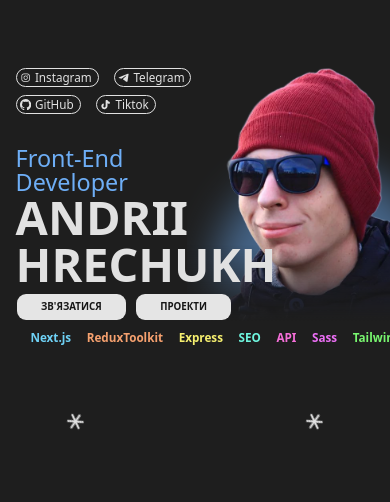
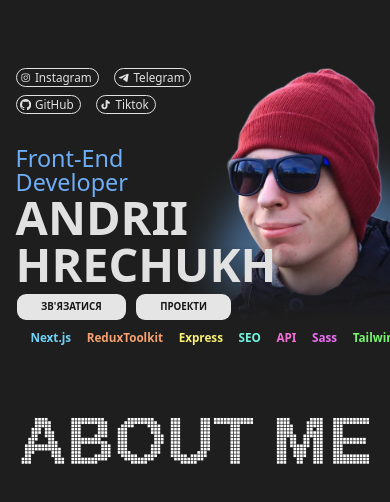
Before and after one commit to AndrewHypster/Portfolio, a Next.js app: page / in a window 390 px wide. Shown: the top 502 px of the page. Built offline with nearby package versions, Linux system fonts and the light colour scheme; a web font is replaced by a local one.

Commit message:
particle title

```diff
--- a/app/hero-page-style/hero-about.module.css
+++ b/app/hero-page-style/hero-about.module.css
@@ -1,40 +1,28 @@
 .about {
+  width: 100%;
   margin-top: 10vh;
 }
 
 .titleBox {
   position: relative;
   width: 100%;
-  --about-title-font-size: clamp(48px, 12vw, 160px);
+
+  --about-title-font-size: clamp(0px, 17vw, 160px);
+
   font-size: var(--about-title-font-size);
+
   color: var(--foreground);
   gap: 0.2em;
+
   display: flex;
   justify-content: center;
   align-items: center;
-}
 
-.numberParticle,
-.textParticle {
-  height: 1em;
-  flex: 0 0 auto;
-}
-
-.numberParticle {
-  width: 1.5em;
-}
-
-.textParticle {
-  width: 7.2em;
+  min-height: 1.2em;
 }
 
 .title {
   display: none;
-}
-
-.title span {
-  font-weight: 100;
-  font-style: italic;
 }
 
 .titleIcon {
@@ -42,11 +30,8 @@
 }
 
 @media (max-width: 600px) {
-  .titleBox {
-    --about-title-font-size: clamp(18px, 8vw, 72px);
-    gap: 0.1em;
-    padding: 0 0.5rem;
-    box-sizing: border-box;
+  .titleIcon {
+    display: none;
   }
 }
 
--- a/app/page.jsx
+++ b/app/page.jsx
@@ -194,26 +194,18 @@ export default function Home() {
         <div className={about.titleBox}>
           <Asterisk className={about.titleIcon} size=".8em" />
           <h2 className="hidden">01 ABOUT ME</h2>
-          <ParticleText
-            text="01"
-            fontSize="var(--about-title-font-size)"
-            fontWeight={200}
-            color="#ffffff"
-            interactionRadius={200}
-            interactionStrength={0.2}
-            particleSize="5%"
-            particleGap="5%"
-          />
-          <ParticleText
-            text="ABOUT ME"
-            fontSize="var(--about-title-font-size)"
-            fontWeight={700}
-            color="#ffffff"
-            interactionRadius={200}
-            interactionStrength={0.2}
-            particleSize="5%"
-            particleGap="5%"
-          />
+
+            <ParticleText
+              text="ABOUT ME"
+              fontSize="100%"
+              fontWeight={700}
+              color="#ffffff"
+              interactionRadius={100}
+              interactionStrength={2}
+              particleSize="5%"
+              particleGap="5%"
+            />
+
           <Asterisk className={about.titleIcon} size=".8em" />
         </div>
       </section>
--- a/components/particleText.jsx
+++ b/components/particleText.jsx
@@ -15,13 +15,15 @@ function resolveCssPixels(value, container, reference, fallback) {
   }
 
   const probe = document.createElement("span");
+
   probe.style.position = "absolute";
   probe.style.visibility = "hidden";
   probe.style.fontSize = value;
-  probe.style.width = `${reference}px`;
+
   container.appendChild(probe);
 
   const pixels = parseFloat(getComputedStyle(probe).fontSize);
+
   probe.remove();
 
   return Number.isFinite(pixels) ? pixels : fallback;
@@ -33,12 +35,15 @@ function resolveCssColor(value, container, fallback) {
   }
 
   const probe = document.createElement("span");
+
   probe.style.position = "absolute";
   probe.style.visibility = "hidden";
   probe.style.color = value;
+
   container.appendChild(probe);
 
   const resolvedColor = getComputedStyle(probe).color;
+
   probe.remove();
 
   return resolvedColor || fallback;
@@ -46,13 +51,25 @@ function resolveCssColor(value, container, fallback) {
 
 export default function ParticleText({
   text,
+
+  // Можна:
+  // 100
+  // "50%"
+  // "10vw"
+  // "10vh"
+  // "5rem"
   fontSize = 100,
+
   fontWeight = 700,
+
   color = "#ffffff",
+
   interactionRadius = 100,
-  interactionStrength = 3,
-  particleSize = 2,
-  particleGap = 5,
+  interactionStrength = 5,
+
+  particleSize = 4,
+  particleGap = 8,
+
   className = "",
   inline = false,
 }) {
@@ -81,51 +98,65 @@ export default function ParticleText({
 
     let width = 0;
     let height = 0;
-    const resolvedColor = resolveCssColor(color, container, "#ffffff");
+
+    let resolvedColor = resolveCssColor(color, container, "#ffffff");
 
     const createParticles = () => {
-      // Тимчасовий canvas для визначення пікселів тексту
       const textCanvas = document.createElement("canvas");
-
       const textCtx = textCanvas.getContext("2d");
 
       if (!textCtx) return;
 
-      const currentFontSize = resolveCssPixels(fontSize, container, 16, 100);
+      const parentFontSize =
+        parseFloat(getComputedStyle(container).fontSize) || 100;
+
+      const currentFontSize = resolveCssPixels(
+        fontSize,
+        container,
+        parentFontSize,
+        parentFontSize,
+      );
+
       const currentParticleGap = resolveCssPixels(
         particleGap,
         container,
         currentFontSize,
         5,
       );
-      const currentParticleSize = resolveCssPixels(
+
+      const requestedParticleSize = resolveCssPixels(
         particleSize,
         container,
         currentFontSize,
         2,
       );
 
-      const safeParticleGap = Math.max(currentParticleGap, 0.1);
+      // Keep each square proportional to the rendered letter height.
+      const currentParticleSize = Math.min(
+        requestedParticleSize,
+        currentParticleGap * 0.8,
+      );
+
+      const safeParticleGap = Math.max(currentParticleGap, 0.5);
 
       textCtx.font = `${fontWeight} ${currentFontSize}px Arial, sans-serif`;
+
       textCtx.textAlign = "center";
       textCtx.textBaseline = "middle";
 
-      const textWidth = Math.ceil(textCtx.measureText(text).width);
-      width = textWidth + currentParticleSize;
-      height = Math.ceil(currentFontSize);
+      const metrics = textCtx.measureText(text);
 
-      textCanvas.width = width;
-      textCanvas.height = height;
-
-      textCtx.font = `${fontWeight} ${currentFontSize}px Arial, sans-serif`;
-      textCtx.textAlign = "center";
-      textCtx.textBaseline = "middle";
+      const textWidth = Math.ceil(metrics.width);
+      const textHeight = Math.ceil(currentFontSize);
 
       const dpr = Math.min(window.devicePixelRatio || 1, 2);
 
-      container.style.width = `${width}px`;
-      container.style.height = `${height}px`;
+      /*
+       * Розмір ParticleText = розмір тексту
+       */
+      width = textWidth;
+      height = textHeight;
+
       canvas.width = width * dpr;
       canvas.height = height * dpr;
       canvas.style.width = `${width}px`;
@@ -133,7 +164,15 @@ export default function ParticleText({
 
       ctx.setTransform(dpr, 0, 0, dpr, 0, 0);
 
-      textCtx.fillStyle = "#ffffff";
+      textCanvas.width = width;
+      textCanvas.height = height;
+
+      textCtx.font = `${fontWeight} ${currentFontSize}px Arial, sans-serif`;
+
+      textCtx.textAlign = "center";
+      textCtx.textBaseline = "middle";
+
+      textCtx.fillStyle = "#fff";
 
       textCtx.fillText(text, width / 2, height / 2);
 
@@ -143,17 +182,25 @@ export default function ParticleText({
 
       for (let y = 0; y < height; y += safeParticleGap) {
         for (let x = 0; x < width; x += safeParticleGap) {
-          const index = (y * width + x) * 4;
+          const sampleX = Math.min(
+            Math.floor(x + safeParticleGap / 2),
+            width - 1,
+          );
+          const sampleY = Math.min(
+            Math.floor(y + safeParticleGap / 2),
+            height - 1,
+          );
+          const index = (sampleY * width + sampleX) * 4;
 
           const alpha = imageData.data[index + 3];
 
           if (alpha > 100) {
             particles.push({
-              x,
-              y,
+              x: x + (safeParticleGap - currentParticleSize) / 2,
+              y: y + (safeParticleGap - currentParticleSize) / 2,
 
-              originX: x,
-              originY: y,
+              originX: x + (safeParticleGap - currentParticleSize) / 2,
+              originY: y + (safeParticleGap - currentParticleSize) / 2,
 
               vx: 0,
               vy: 0,
@@ -167,45 +214,72 @@ export default function ParticleText({
       particlesRef.current = particles;
     };
 
-    const setup = () => {
-      createParticles();
-    };
-
     const handlePointerMove = (event) => {
       const rect = canvas.getBoundingClientRect();
 
       mouseRef.current.x = event.clientX - rect.left;
+
       mouseRef.current.y = event.clientY - rect.top;
+
       mouseRef.current.active = true;
     };
 
     const handlePointerLeave = () => {
       mouseRef.current.active = false;
+
+      for (const particle of particlesRef.current) {
+        particle.vx *= 0.35;
+        particle.vy *= 0.35;
+      }
     };
 
     canvas.addEventListener("pointermove", handlePointerMove);
 
     canvas.addEventListener("pointerleave", handlePointerLeave);
 
+    /*
+     * ResizeObserver
+     *
+     * Тепер ми НЕ змінюємо
+     * width / height контейнера.
+     */
+    const resizeObserver = new ResizeObserver(() => {
+      createParticles();
+    });
+
+    resizeObserver.observe(container.parentElement);
+
+    /*
+     * Початкова генерація
+     */
+    createParticles();
+
+    /*
+     * Animation loop
+     */
     const animate = () => {
       ctx.clearRect(0, 0, width, height);
 
       const particles = particlesRef.current;
+
       const mouse = mouseRef.current;
 
       for (const particle of particles) {
-        // -------------------------
-        // Взаємодія з курсором
-        // -------------------------
-
+        /*
+         * Взаємодія з курсором
+         */
         if (mouse.active) {
           const dx = particle.x - mouse.x;
+
           const dy = particle.y - mouse.y;
 
           const distance = Math.sqrt(dx * dx + dy * dy);
 
           if (distance < interactionRadius && distance > 0) {
-            const force = (interactionRadius - distance) / interactionRadius;
+            const force = Math.pow(
+              (interactionRadius - distance) / interactionRadius,
+              2,
+            );
 
             const directionX = dx / distance;
             const directionY = dy / distance;
@@ -216,36 +290,31 @@ export default function ParticleText({
           }
         }
 
-        // -------------------------
-        // Повернення до початкової
-        // позиції
-        // -------------------------
-
+        // Повернення до початкової позиції
         const homeDx = particle.originX - particle.x;
-
         const homeDy = particle.originY - particle.y;
 
-        particle.vx += homeDx * 0.015;
-        particle.vy += homeDy * 0.015;
+        particle.vx += homeDx * 0.035;
+        particle.vy += homeDy * 0.035;
 
-        // -------------------------
         // Тертя
-        // -------------------------
+        particle.vx *= 0.82;
+        particle.vy *= 0.82;
 
-        particle.vx *= 0.88;
-        particle.vy *= 0.88;
+        if (!mouse.active && Math.abs(homeDx) < 0.1 && Math.abs(homeDy) < 0.1) {
+          particle.x = particle.originX;
+          particle.y = particle.originY;
+          particle.vx = 0;
+          particle.vy = 0;
+        }
 
-        // -------------------------
         // Рух
-        // -------------------------
-
         particle.x += particle.vx;
         particle.y += particle.vy;
 
-        // -------------------------
-        // Малювання
-        // -------------------------
-
+        /*
+         * Малювання
+         */
         ctx.fillStyle = resolvedColor;
 
         ctx.fillRect(particle.x, particle.y, particle.size, particle.size);
@@ -254,13 +323,6 @@ export default function ParticleText({
       animationRef.current = requestAnimationFrame(animate);
     };
 
-    const resizeObserver = new ResizeObserver(() => {
-      setup();
-    });
-
-    resizeObserver.observe(container);
-
-    setup();
     animate();
 
     return () => {
@@ -288,7 +350,7 @@ export default function ParticleText({
   return (
     <div
       ref={containerRef}
-      className={`inline-block h-[1em] flex-none overflow-hidden ${className}`}
+      className={`relative inline-block flex-none ${className}`}
     >
       <canvas ref={canvasRef} className="block touch-none" />
     </div>
```
